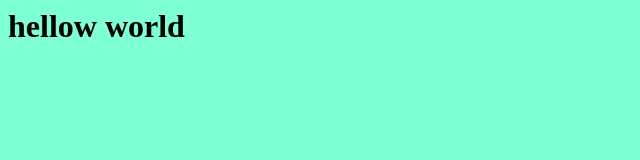
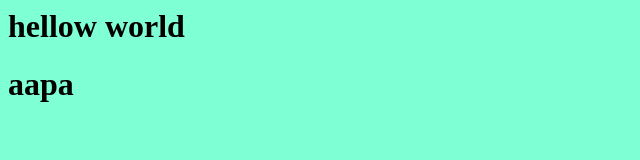
Before and after one commit to adythaps/poll, a plain HTML site: page index.html in a window 1280 px wide. Shown: the whole page, without its empty margins (0-640 px from the left). Drawn offline with Linux system fonts and the light colour scheme.

Commit message:
innitial commit

```diff
--- a/index.html
+++ b/index.html
@@ -8,6 +8,7 @@
 </head>
 <body>
     <h1>hellow world</h1>
+    <h1>aapa</h1>
 
 </body>
 </html>
```
